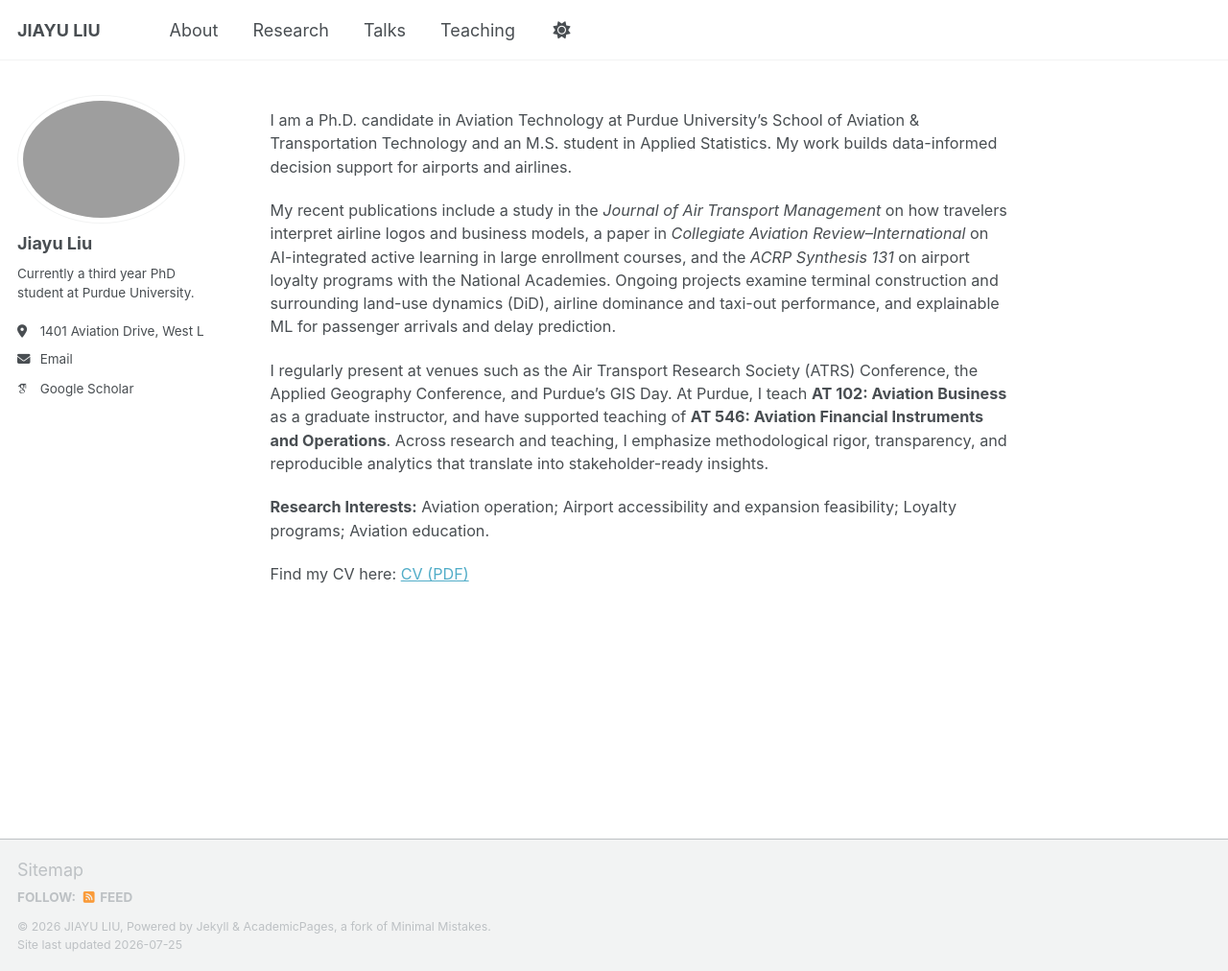
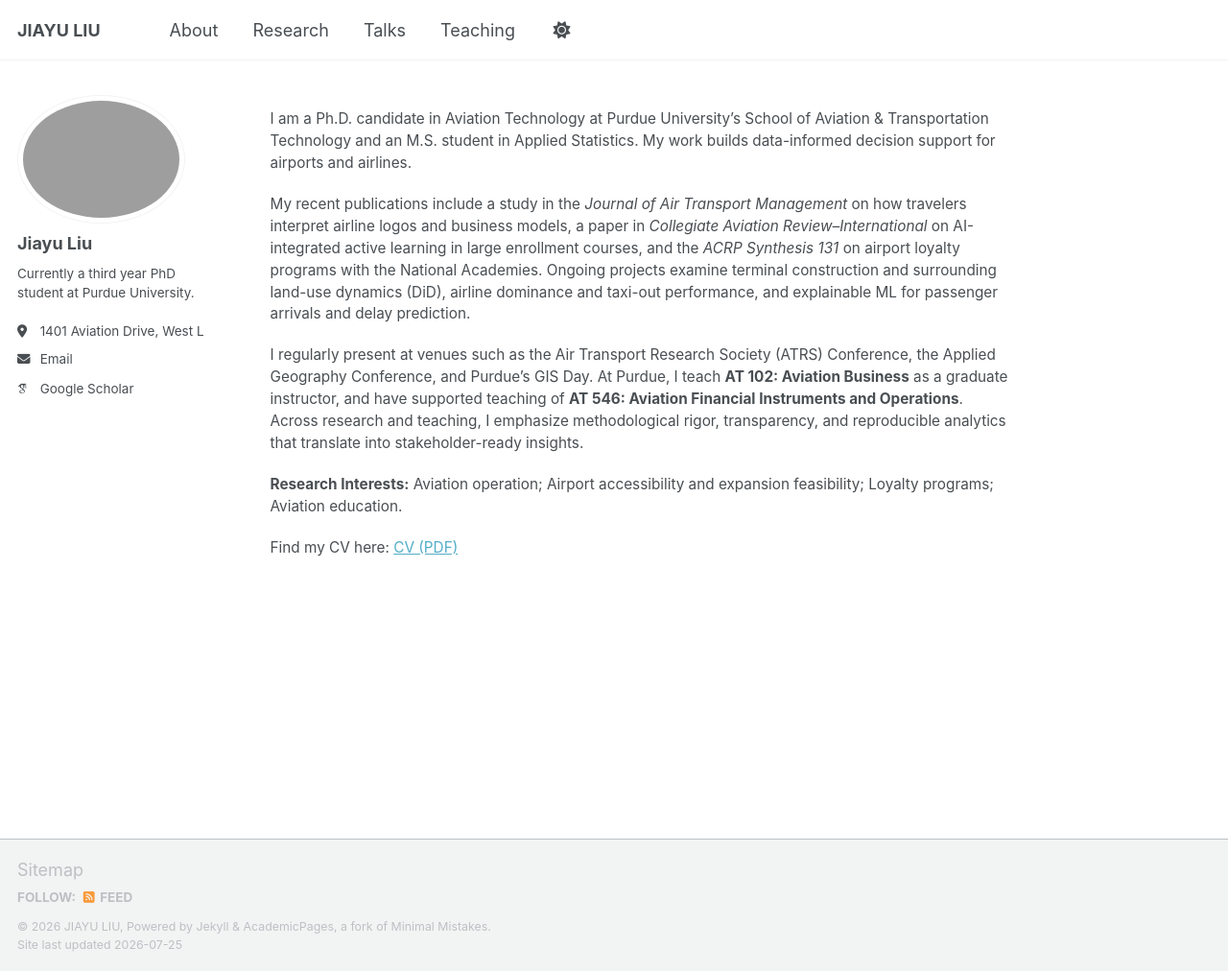
Before and after one commit to liu3309/liu3309.github.io, a Jekyll site: the page built from index.md, in a window 1280 px wide and 1012 px high. Shown: the whole window at 96% size. Built offline with Jekyll 4.4.1, drawn with Linux system fonts in a browser that asks for light colours; some web fonts are replaced; a script that is not in the unit is left out.

Commit message:
Decrease font size for paragraphs and list items

```diff
--- a/_sass/layout/_page.scss
+++ b/_sass/layout/_page.scss
@@ -56,7 +56,7 @@
   }
 
   p, li, dl {
-    font-size: 0.90em;
+    font-size: 0.85em;
   }
 
   /* paragraph indents */
```
